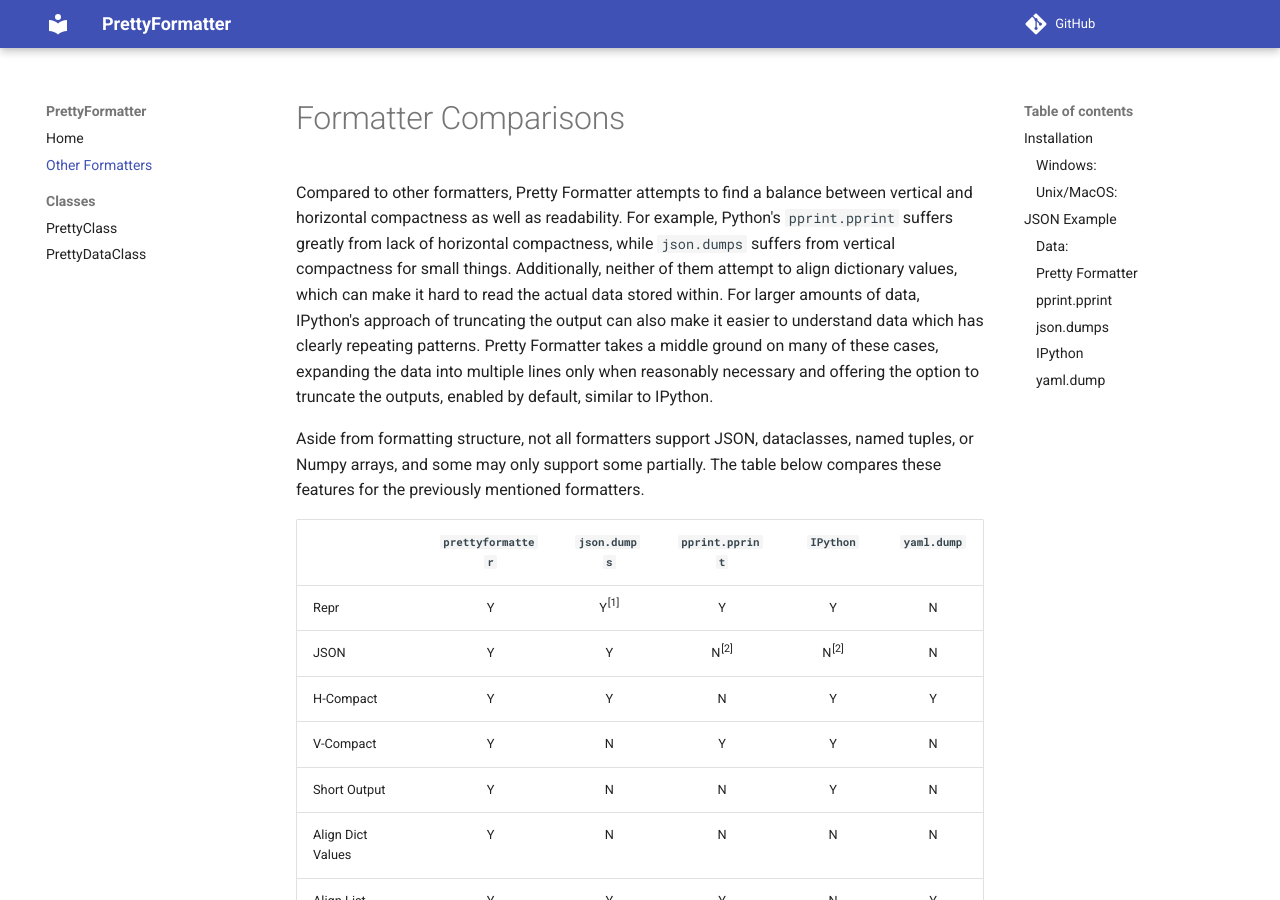
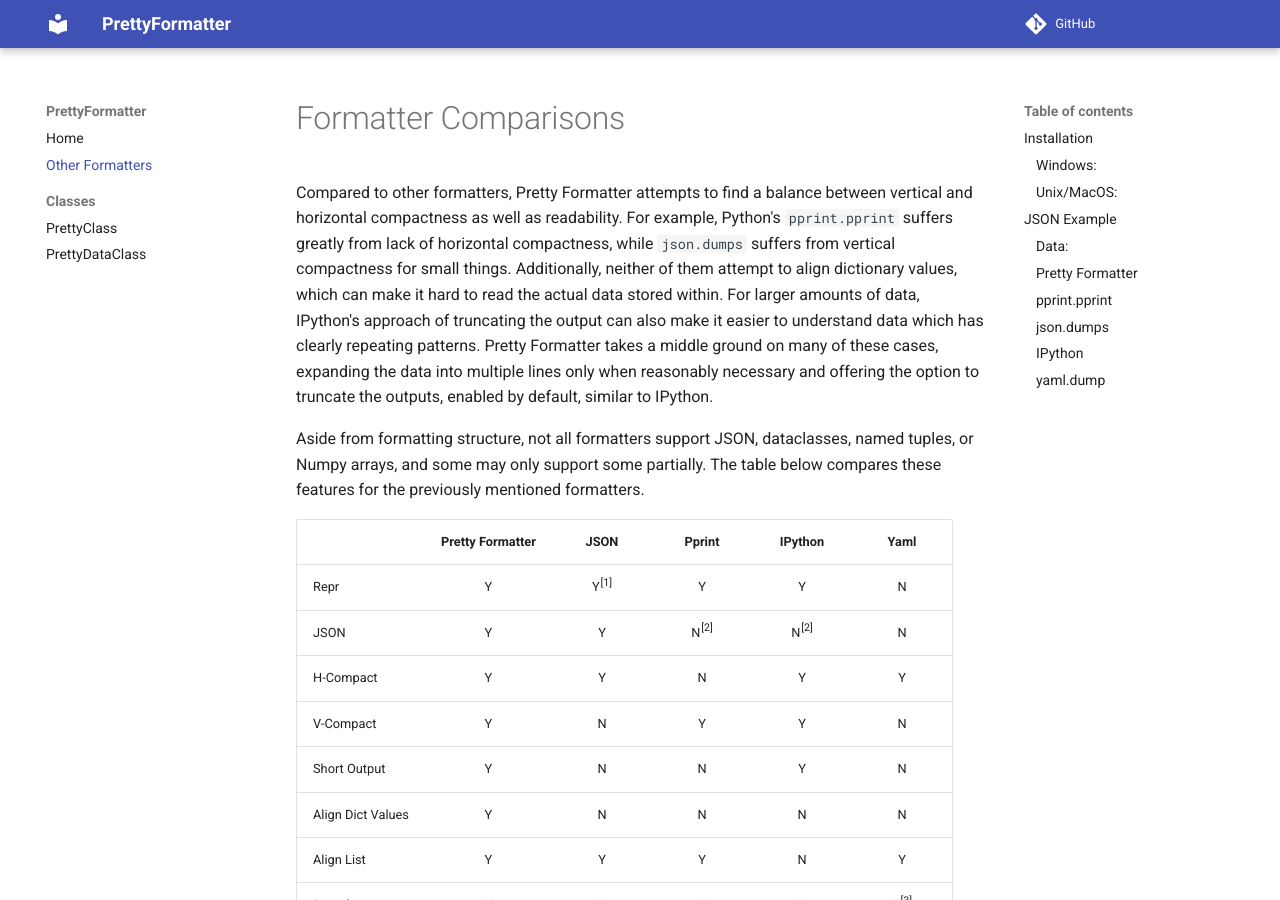
Before and after one commit to SimpleArt/prettyformatter, an MkDocs documentation site: the page built from docs/other_formatters.md, in a window 1280 px wide and 900 px high. Built offline with MkDocs 1.6.1 and Material for MkDocs 9.7.7, drawn with Linux system fonts in a browser that asks for light colours; comment, search, counter and statistics services are not loaded.

Commit message:
Cleaned up headers

```diff
--- a/docs/other_formatters.md
+++ b/docs/other_formatters.md
@@ -18,7 +18,7 @@ dataclasses, named tuples, or Numpy arrays, and some may only support
 some partially. The table below compares these features for the
 previously mentioned formatters.
 
-|  | `prettyformatter` | `json.dumps` | `pprint.pprint` | `IPython` | `yaml.dump` |
+|  | Pretty Formatter | JSON | Pprint | IPython | Yaml |
 | :--- | :---: | :---: | :---: | :---: | :---: |
 | Repr | Y | Y<sup>[1]</sup> | Y | Y | N |
 | JSON | Y | Y | N<sup>[2]</sup> | N<sup>[2]</sup> | N |
```
